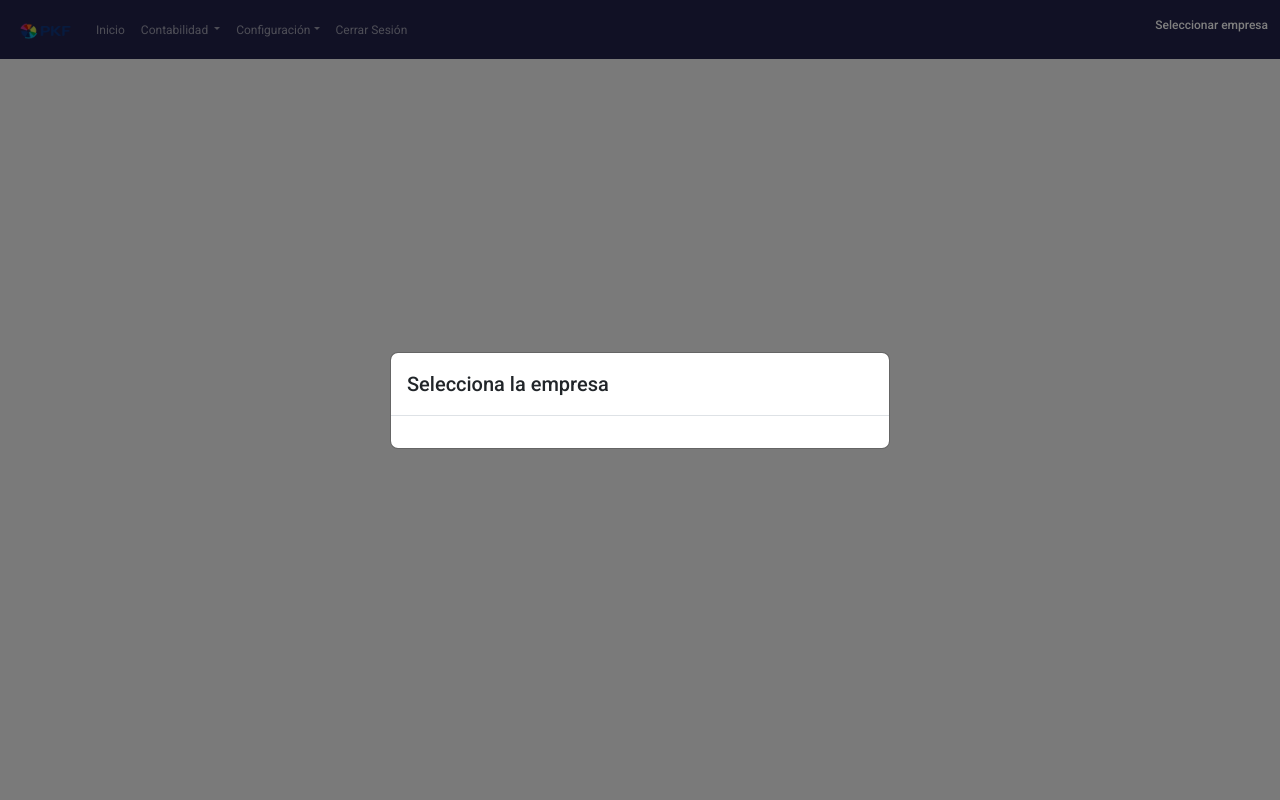
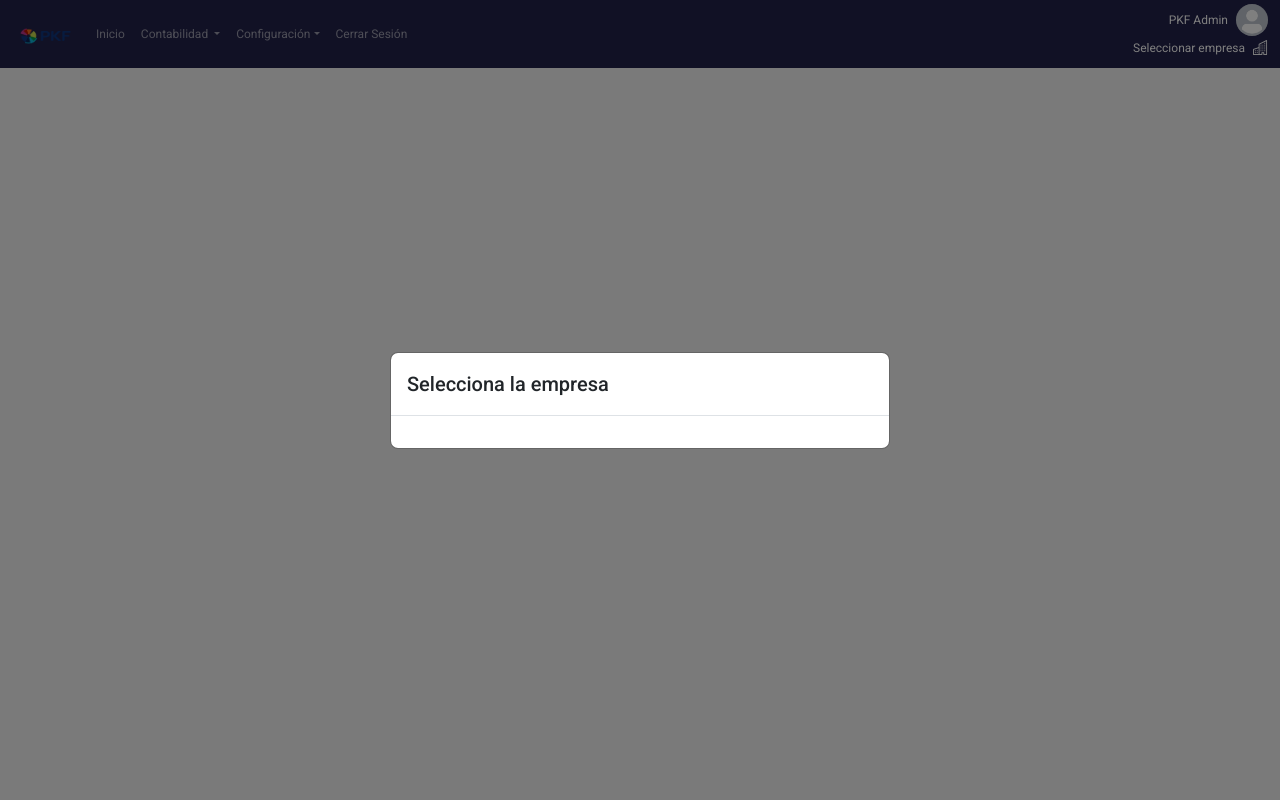
Before and after one commit to edgarvalli/pkf-contpaqi, a Flask app: page /app/ in a window 1280 px wide. Run offline with Flask 3, Linux system fonts and the light colour scheme; a user stored in the database is signed in; data that the repository does not hold is empty; parts of the project's set-up code (start-up, migrations or seed data) failed here and were passed over; some libraries are stand-ins or nearby versions.

Commit message:
Se modifica el navbar

```diff
--- a/public/css/base.css
+++ b/public/css/base.css
@@ -38,7 +38,8 @@ body {
 
 .pointer:hover {
     cursor: pointer;
-    background: #f4f4f4;
+    color: #e0e0e0;
+    transition: all .25s;
 }
 
 .ml-1 {
@@ -182,3 +183,8 @@ html[data-bs-theme=dark] .btn-light {
     border: none;
     transition: all .25s;
 }
+
+.circle-avatar {
+    width: 2rem;
+    border-radius: 50%;
+}
--- a/templates/components/menu.html
+++ b/templates/components/menu.html
@@ -46,8 +46,15 @@
                     <a href="/login/singout" class="nav-link">Cerrar Sesión</a>
                 </li>
             </ul>
-            <div class="d-flex" onclick="abrirMenuEmpresas()">
-                <h5 style="font-size: 12px; color: white; cursor: pointer;" id="nombreEmpresa"></h5>
+            <div class="row">
+                <div class="col-12 d-flex justify-content-end align-items-center mb-1" style="height: 1.5rem;">
+                    {{session['user_info']['displayname']}}
+                    <img src="/public/img/avatar.png" class="circle-avatar ml-2" alt="avatar">
+                </div>
+                <div class="col-12 d-flex justify-content-end align-items-center pointer" style="height: 1.5rem;" onclick="abrirMenuEmpresas()">
+                    <span style="font-size: 12px; color: white;" class="align-middle" id="nombreEmpresa"></span>
+                    <i class="bi bi-building ml-2" style="font-size: 15px;"></i>
+                </div>
             </div>
         </div>
     </div>
```
Also changed, not shown: public/img/avatar.png (added).
